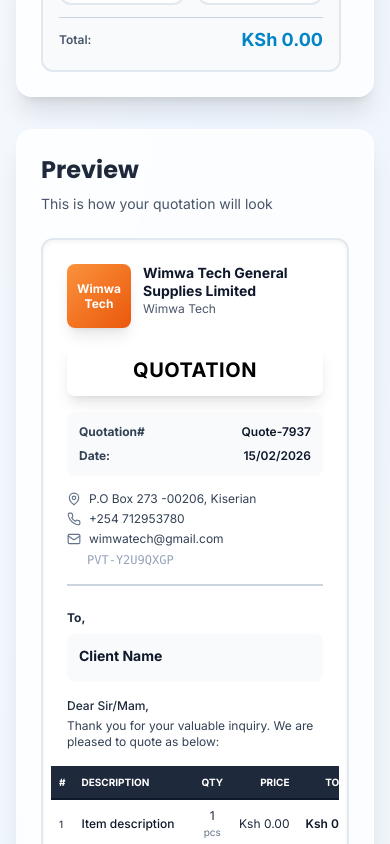
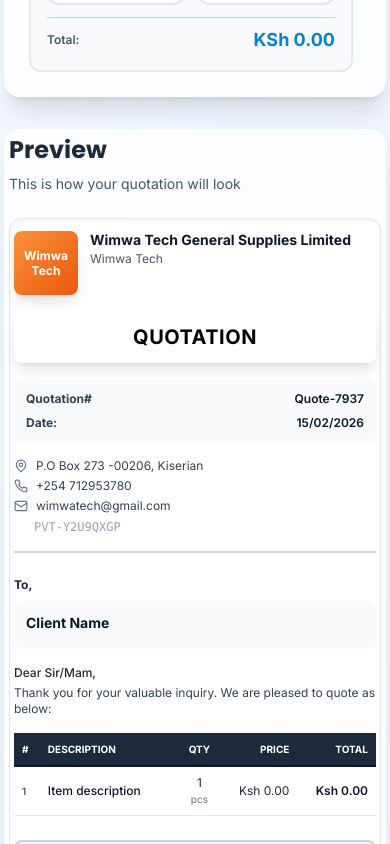
Before and after one commit to Clinton431/Quotation-Maker, a React (Create React App) app in the folder client/: page / in a window 390 px wide. Shown: the part 1120-1964 px from the top of the page. Built offline with nearby package versions, Linux system fonts and the light colour scheme; no server answers.

Commit message:
pdf size correction

```diff
--- a/client/src/App.js
+++ b/client/src/App.js
@@ -177,7 +177,7 @@
         scale: 2,
         backgroundColor: "#ffffff",
         useCORS: true,
-        windowWidth: 1200, // 👈 important: simulate desktop width
+        windowWidth: 1400,
       });
 
       const imgData = canvas.toDataURL("image/png");
@@ -191,20 +191,20 @@
       const pageWidth = 210;
       const pageHeight = 297;
 
-      // Scale image to fit ONE page
+      // Calculate dimensions to use more page width
       const imgRatio = canvas.width / canvas.height;
       const pageRatio = pageWidth / pageHeight;
 
       let imgWidth, imgHeight;
 
-      if (imgRatio > pageRatio) {
-        // Image is wider — fit to width
-        imgWidth = pageWidth;
-        imgHeight = pageWidth / imgRatio;
-      } else {
-        // Image is taller — fit to height
-        imgHeight = pageHeight;
-        imgWidth = pageHeight * imgRatio;
+      // Always try to maximize width usage
+      imgWidth = pageWidth - 10; // Use almost full width (leave 5mm margin each side)
+      imgHeight = imgWidth / imgRatio;
+
+      // If height exceeds page, scale down to fit
+      if (imgHeight > pageHeight - 10) {
+        imgHeight = pageHeight - 10;
+        imgWidth = imgHeight * imgRatio;
       }
 
       // Center image on page
@@ -224,7 +224,7 @@
   };
 
   return (
-    <div className="min-h-screen py-8 px-4 sm:px-6 lg:px-8">
+    <div className="min-h-screen py-8 px-1 sm:px-6 lg:px-8">
       {notification.show && (
         <div
           className={`fixed top-4 right-4 z-50 px-6 py-4 rounded-xl shadow-2xl animate-slide-up ${
@@ -457,7 +457,7 @@
         </div>
 
         <div className="lg:col-span-2 animate-scale-in">
-          <div className="card sticky top-8">
+          <div className="card sticky top-8 p-1 sm:p-2">
             <div className="mb-6">
               <h2 className="text-2xl font-display font-bold text-slate-800 mb-2">
                 Preview
@@ -468,12 +468,12 @@
             </div>
             <div
               ref={quotationRef}
-              className="bg-white p-6 md:p-10 rounded-xl border-2 border-slate-200 shadow-inner"
+              className="bg-white px-1 py-3 sm:px-4 sm:py-6 md:px-8 md:py-10 rounded-xl border border-slate-200 shadow-inner"
               style={{
                 width: "100%",
-                maxWidth: "794px",
+                maxWidth: "100%",
                 minHeight: "1123px",
-                margin: "0 auto",
+                margin: "0",
               }}
             >
               {/* Header Section - RESPONSIVE: Stacks on mobile */}
@@ -684,7 +684,7 @@
               </p>
 
               {/* Items Table */}
-              <div className="overflow-x-auto mb-6 sm:mb-8 -mx-4 sm:mx-0">
+              <div className="overflow-x-auto mb-6 sm:mb-8">
                 <div className="inline-block min-w-full align-middle">
                   <div className="overflow-hidden">
                     <table className="min-w-full text-xs sm:text-sm border-collapse">
```
